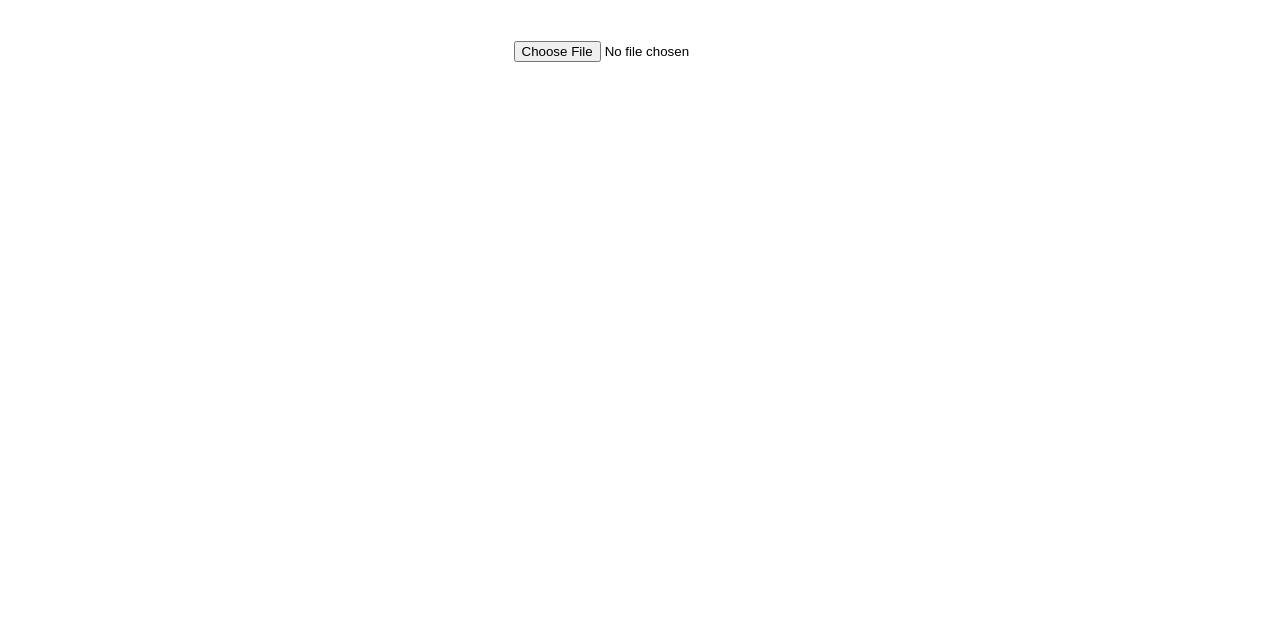
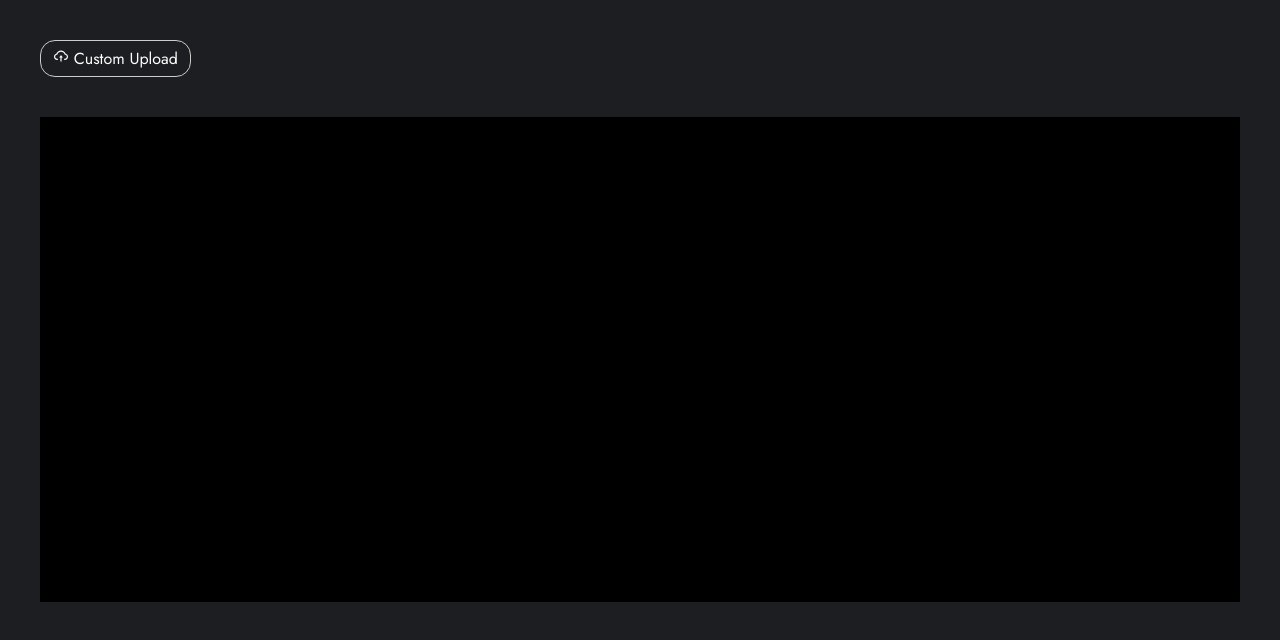
Before and after one commit to udith51/ai_canva, a React (Create React App) app: page / in a window 1280 px wide. Shown: the top 640 px of the page. Built offline with nearby package versions, Linux system fonts and the light colour scheme.

Commit message:
Added styles

```diff
--- a/src/App.css
+++ b/src/App.css
@@ -1,38 +1,12 @@
-.App {
-  text-align: center;
+
+@import url('https://fonts.googleapis.com/css2?family=Jost:ital,wght@0,200;0,300;0,400;0,500;0,600;0,700;0,800;0,900;1,300&display=swap');
+
+*{
+  font-family: 'Jost', sans-serif;
+  box-sizing: border-box;
 }
 
-.App-logo {
-  height: 40vmin;
-  pointer-events: none;
+.App{
+  background-color: #1D1E22;
+  height: 100vh;
 }
-
-@media (prefers-reduced-motion: no-preference) {
-  .App-logo {
-    animation: App-logo-spin infinite 20s linear;
-  }
-}
-
-.App-header {
-  background-color: #282c34;
-  min-height: 100vh;
-  display: flex;
-  flex-direction: column;
-  align-items: center;
-  justify-content: center;
-  font-size: calc(10px + 2vmin);
-  color: white;
-}
-
-.App-link {
-  color: #61dafb;
-}
-
-@keyframes App-logo-spin {
-  from {
-    transform: rotate(0deg);
-  }
-  to {
-    transform: rotate(360deg);
-  }
-}
--- /dev/null
+++ b/src/components/Metadata.css
@@ -0,0 +1,7 @@
+.metadata{
+    padding: 30px 0;
+    display: flex;
+    align-items: flex-start;
+    justify-content: space-evenly;
+    flex-direction: column;
+}
--- a/src/components/Metadata.jsx
+++ b/src/components/Metadata.jsx
@@ -1,4 +1,5 @@
 import React from 'react'
+import "./Metadata.css"
 
 export default function Metadata({ file, duration }) {
     let dateObj = file.lastModifiedDate;
@@ -8,13 +9,18 @@ export default function Metadata({ file, duration }) {
 
     return (
         <div className="metadata">
-            File Name: {file.name}
-            <br />
-            Duration: {Math.floor(duration)} sec
-            <br />
-            LastModified: {day}-{month}-{year}
-            <br />
-            Type: {file.type}
+            <div >
+                File Name: {file.name}
+            </div>
+            <div >
+                Duration: {Math.floor(duration)} sec
+            </div>
+            <div >
+                LastModified: {day}-{month}-{year}
+            </div>
+            <div >
+                Type: {file.type}
+            </div>
         </div>
     )
 }
--- a/src/components/Video.jsx
+++ b/src/components/Video.jsx
@@ -8,17 +8,17 @@ export default function Video({ videoFile, videoSource, onDurationChange }) {
     const [showControls, setShowControls] = useState(true);
     const [iconState, setIconState] = useState("pause");
     const [canPlay, setCanPlay] = useState(false);
+    const width = 650;
+    const height = 475;
 
     useEffect(() => {
         const canvas = canvasRef.current;
         const video = videoRef.current;
         const fps = 60;
-        canvas.width = 600;
-        canvas.height = 400;
 
         const drawImage = () => {
             const ctx = canvas.getContext('2d', { alpha: false });
-            ctx.drawImage(video, 0, 0, canvas.width, canvas.height);
+            ctx.drawImage(video, 0, 0, width, height);
         };
 
         let canvasInterval;
@@ -81,7 +81,7 @@ export default function Video({ videoFile, videoSource, onDurationChange }) {
 
     return (
         <div className="video">
-            <canvas width="600" height="400" ref={canvasRef}></canvas>
+            <canvas width={width} height={height} ref={canvasRef}></canvas>
             {videoFile && showControls &&
                 <div className="controls">
                     <div className="playPauseIcon"
--- a/src/pages/Home.css
+++ b/src/pages/Home.css
@@ -1,5 +1,6 @@
 .home{
     padding: 40px;
+    height: 100%;
 }
 
 .middle{
@@ -7,3 +8,26 @@
     margin: 40px 0;
     gap: 40px;
 }
+input[type="file"] {
+    display: none;
+}
+
+.custom-file-upload {
+    border: 1px solid #ccc;
+    display: inline-block;
+    padding: 6px 12px;
+    cursor: pointer;
+    border-radius: 15px;
+    color: white;
+}
+
+.middle{
+    padding: 5px;
+    height: 485px;
+    background-color: black;
+    color: white;
+    display: flex;
+    align-self: center;
+    justify-content: space-evenly;
+    font-size: 18px;
+}
--- a/src/pages/Home.jsx
+++ b/src/pages/Home.jsx
@@ -2,6 +2,7 @@ import React, { useState } from 'react';
 import Video from '../components/Video';
 import Metadata from '../components/Metadata';
 import "./Home.css";
+import { AiOutlineCloudUpload } from 'react-icons/ai';
 
 export default function Home() {
     const [videoFile, setVideoFile] = useState(null);
@@ -21,7 +22,10 @@ export default function Home() {
     return (
         <div className="home">
             <div className="top">
-                <input type="file" accept='video/*' onChange={handleFileChange} />
+                <label htmlFor="file-upload" class="custom-file-upload">
+                    <AiOutlineCloudUpload /> Custom Upload
+                </label>
+                <input id="file-upload" type="file" accept='video/*' onChange={handleFileChange} />
             </div>
             <div className="middle">
                 <Video videoFile={videoFile}
```
